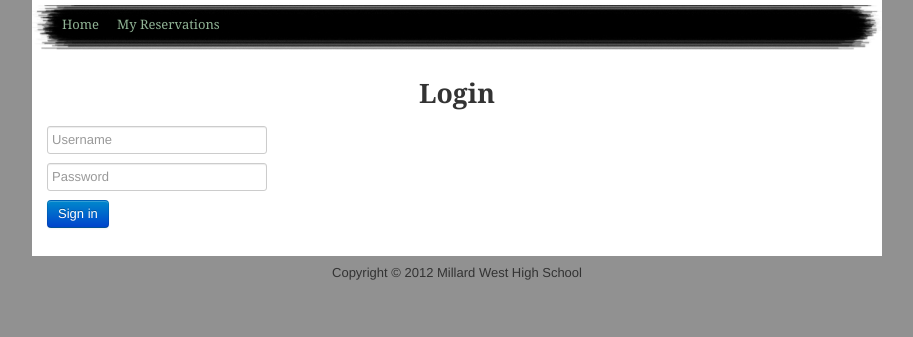
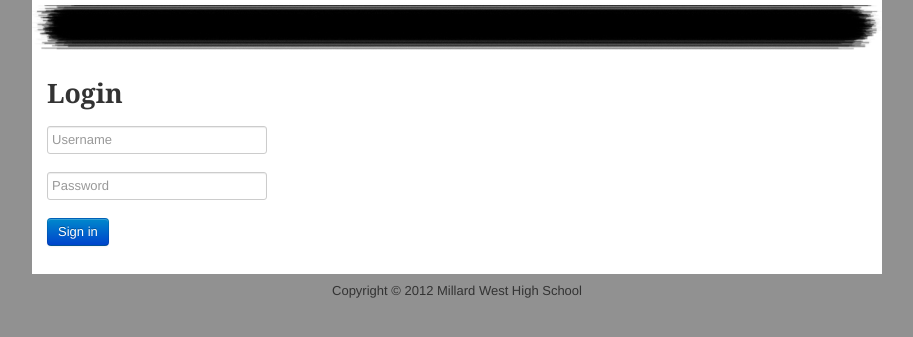
Before and after one commit to BenDoan/MW-Resource-Checkout, a PHP site: page /?p=login in a window 1280 px wide. Shown: the part 152-489 px from the top of the page, without its empty margins (183-1096 px from the left). Run offline with PHP 8.4, Linux system fonts and the light colour scheme; data comes from the database, SQL or seed files in the repository.

Commit message:
updated login page more

```diff
--- a/views/login.php
+++ b/views/login.php
@@ -1,8 +1,13 @@
-<h1>Login</h1>
+<style type="text/css">
+#nav ul {
+    display:none;
+}
+</style>
+<h1 style="text-align:left;">Login</h1>
 <form action="./?action=authenticate" method="post">
     <fieldset>
-        <div class="clearfix"><input type="text" placeholder="Username" name="username" /></div>
-        <div class="clearfix"><input type="password" placeholder="Password" name="password" /></div>
+        <div class="control-group"><input type="text" placeholder="Username" name="username" /></div>
+        <div class="control-group"><input type="password" placeholder="Password" name="password" /></div>
         <button class="btn btn-primary" type="submit">Sign in</button>
     </fieldset>
 </form>
```
Also changed, not shown: views/adminPage.php (+8 -5 lines).
